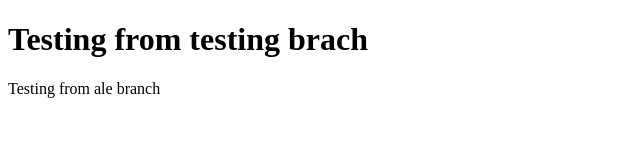
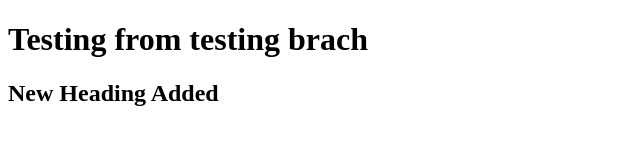
Before and after one commit to OnboardingCode/demo-repository, a website: page index.html in a window 1280 px wide. Shown: the whole page, without its empty margins (0-640 px from the left). Drawn offline with Linux system fonts and the light colour scheme.

Commit message:
we're dumb

```diff
--- a/index.html
+++ b/index.html
@@ -8,6 +8,6 @@
   <body>
     <h1>Testing from testing brach</h1>
 
-    <p>Testing from ale branch</p>
+    <h2>New Heading Added</h2>
   </body>
 </html>
```
